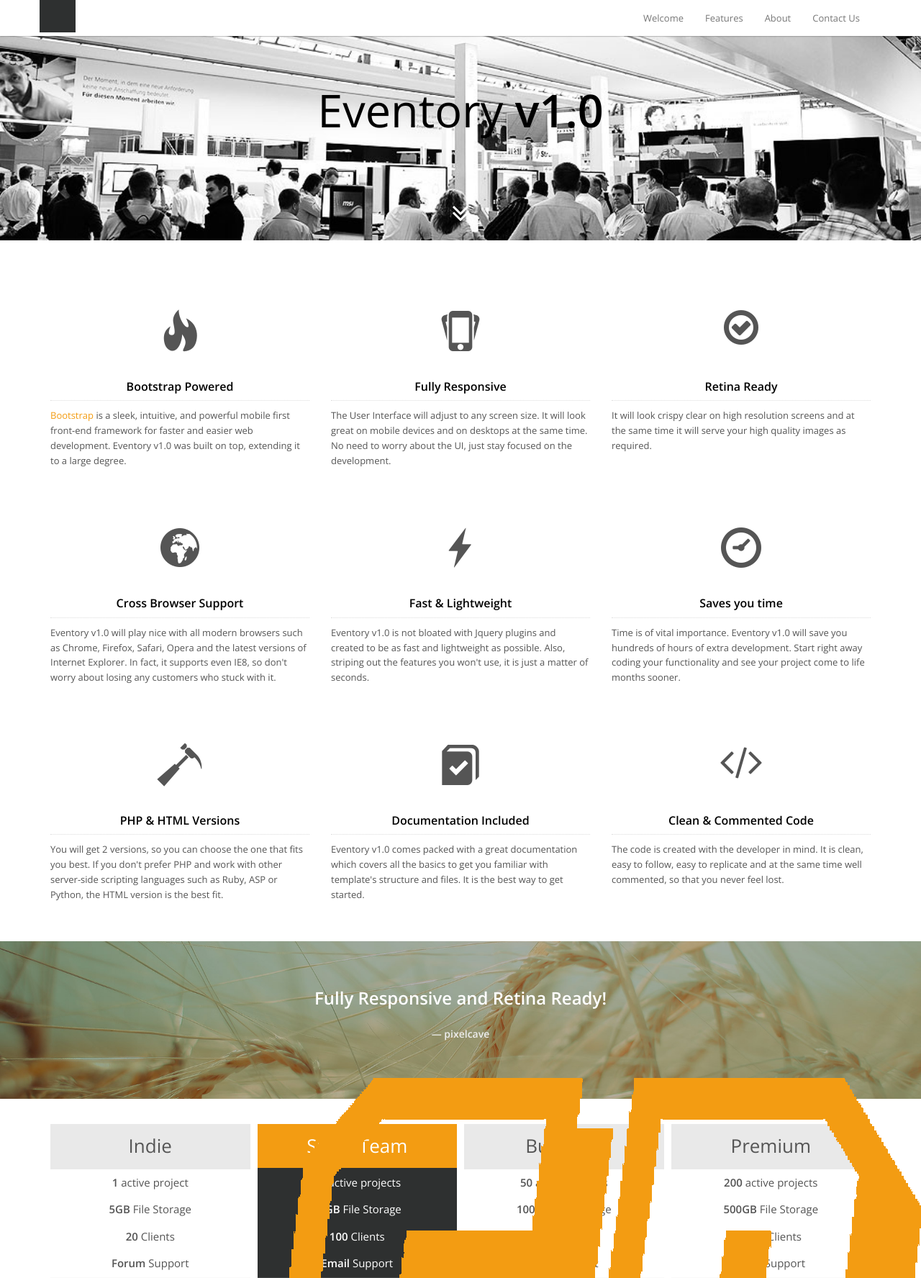
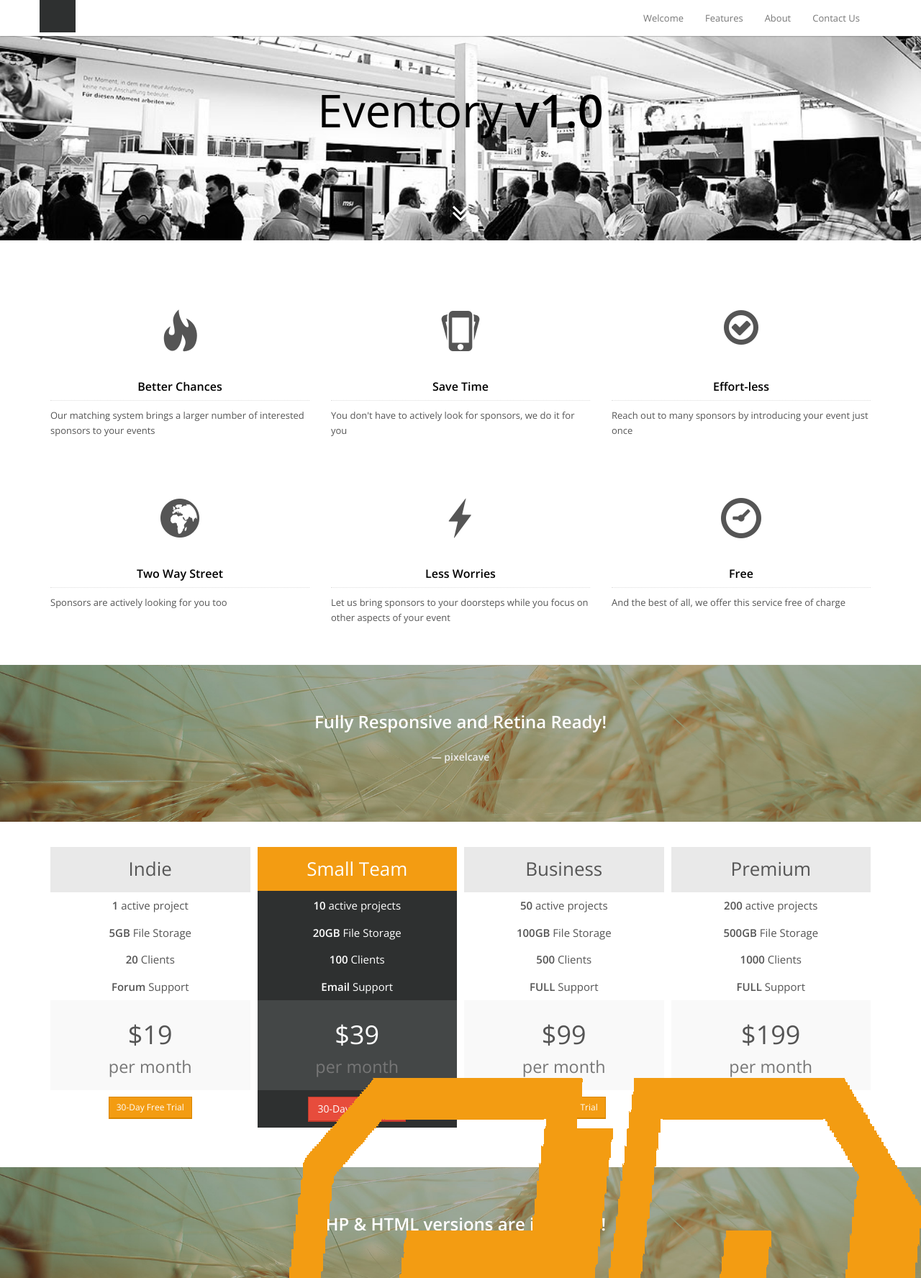
Before and after one commit to jervenne/sponsors, a PHP site: page /landing.php in a window 1280 px wide. Shown: the top 1776 px of the page at 72% size. Run offline with PHP 8.4, Linux system fonts and the light colour scheme; some libraries are stand-ins or nearby versions.

Commit message:
Updated the description of what we provide

```diff
--- a/landing.php
+++ b/landing.php
@@ -115,53 +115,37 @@
                 <div class="row gutter30 landing-features">
                     <div class="col-sm-4">
                         <p class="features-icon"><i class="gi gi-fire animation-fadeIn"></i></p>
-                        <h3 class="features-title">Bootstrap Powered</h3>
-                        <p class="features-text"><a href="http://getbootstrap.com/">Bootstrap</a> is a sleek, intuitive, and powerful mobile first front-end framework for faster and easier web development. <?php echo $template['name']; ?> was built on top, extending it to a large degree.</p>
+                        <h3 class="features-title">Better Chances</h3>
+                        <p class="features-text">Our matching system brings a larger number of interested sponsors to your events</p>
                     </div>
                     <div class="col-sm-4">
                         <p class="features-icon"><i class="gi gi-iphone_shake animation-fadeIn"></i></p>
-                        <h3 class="features-title">Fully Responsive</h3>
-                        <p class="features-text">The User Interface will adjust to any screen size. It will look great on mobile devices and on desktops at the same time. No need to worry about the UI, just stay focused on the development.</p>
+                        <h3 class="features-title">Save Time</h3>
+                        <p class="features-text">You don't have to actively look for sponsors, we do it for you</p>
                     </div>
                     <div class="col-sm-4">
                         <p class="features-icon"><i class="fa fa-check-circle-o animation-fadeIn"></i></p>
-                        <h3 class="features-title">Retina Ready</h3>
-                        <p class="features-text">It will look crispy clear on high resolution screens and at the same time it will serve your high quality images as required.</p>
+                        <h3 class="features-title">Effort-less</h3>
+                        <p class="features-text">Reach out to many sponsors by introducing your event just once</p>
                     </div>
                 </div>
                 <div class="row gutter30 landing-features">
                     <div class="col-sm-4">
                         <p class="features-icon"><i class="gi gi-globe_af animation-fadeIn"></i></p>
-                        <h3 class="features-title">Cross Browser Support</h3>
-                        <p class="features-text"><?php echo $template['name']; ?> will play nice with all modern browsers such as Chrome, Firefox, Safari, Opera and the latest versions of Internet Explorer. In fact, it supports even IE8, so don't worry about losing any customers who stuck with it.</p>
+                        <h3 class="features-title">Two Way Street</h3>
+                        <p class="features-text">Sponsors are actively looking for you too</p>
                     </div>
                     <div class="col-sm-4">
                         <p class="features-icon"><i class="gi gi-flash animation-fadeIn"></i></p>
-                        <h3 class="features-title">Fast & Lightweight</h3>
-                        <p class="features-text"><?php echo $template['name']; ?> is not bloated with Jquery plugins and created to be as fast and lightweight as possible. Also, striping out the features you won't use, it is just a matter of seconds.</p>
+                        <h3 class="features-title">Less Worries</h3>
+                        <p class="features-text">Let us bring sponsors to your doorsteps while you focus on other aspects of your event</p>
                     </div>
                     <div class="col-sm-4">
                         <p class="features-icon"><i class="gi gi-clock animation-fadeIn"></i></p>
-                        <h3 class="features-title">Saves you time</h3>
-                        <p class="features-text">Time is of vital importance. <?php echo $template['name']; ?> will save you hundreds of hours of extra development. Start right away coding your functionality and see your project come to life months sooner.</p>
+                        <h3 class="features-title">Free</h3>
+                        <p class="features-text">And the best of all, we offer this service free of charge</p>
                     </div>
                 </div>
-                <div class="row gutter30 landing-features">
-                    <div class="col-sm-4">
-                        <p class="features-icon"><i class="gi gi-claw_hammer animation-fadeIn"></i></p>
-                        <h3 class="features-title">PHP &amp; HTML Versions</h3>
-                        <p class="features-text">You will get 2 versions, so you can choose the one that fits you best. If you don't prefer PHP and work with other server-side scripting languages such as Ruby, ASP or Python, the HTML version is the best fit.</p>
-                    </div>
-                    <div class="col-sm-4">
-                        <p class="features-icon"><i class="gi gi-log_book animation-fadeIn"></i></p>
-                        <h3 class="features-title">Documentation Included</h3>
-                        <p class="features-text"><?php echo $template['name']; ?> comes packed with a great documentation which covers all the basics to get you familiar with template's structure and files. It is the best way to get started.</p>
-                    </div>
-                    <div class="col-sm-4">
-                        <p class="features-icon"><i class="fa fa-code animation-fadeIn"></i></p>
-                        <h3 class="features-title">Clean &amp; Commented Code</h3>
-                        <p class="features-text">The code is created with the developer in mind. It is clean, easy to follow, easy to replicate and at the same time well commented, so that you never feel lost.</p>
-                    </div>
                 </div>
             </div>
         </div>
```
